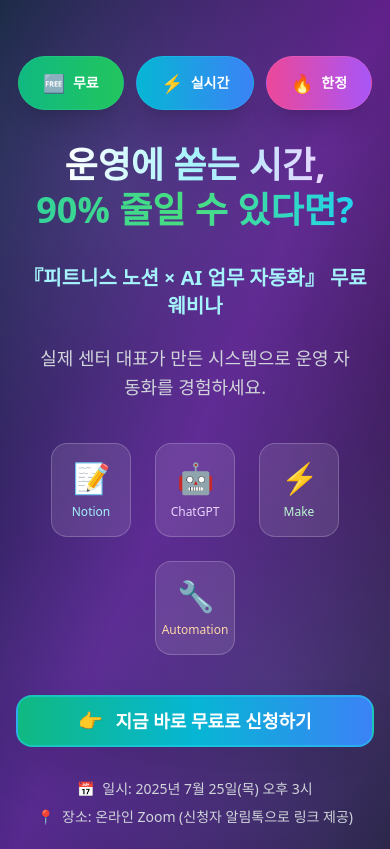
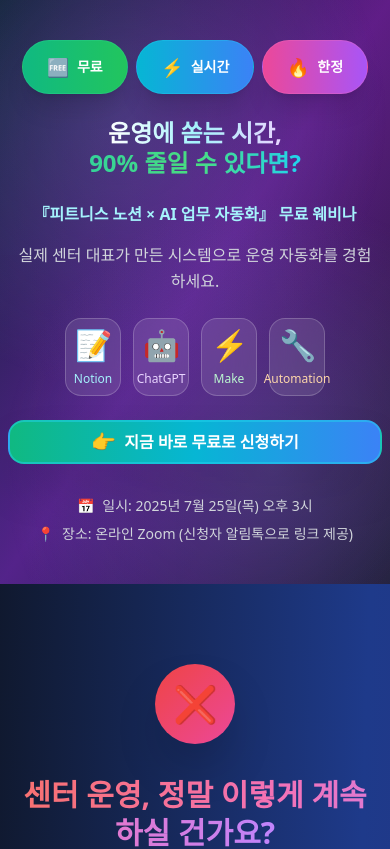
Before and after one commit to lvupcrm/landing, a Next.js app: page / in a window 390 px wide. Shown: the top 849 px of the page. Built offline with nearby package versions, Linux system fonts and the light colour scheme.

Commit message:
Enhance mobile optimization: responsive paddings, font sizes, grid layouts, and touch-friendly spacing

```diff
--- a/app/page.tsx
+++ b/app/page.tsx
@@ -5,7 +5,7 @@ import Link from "next/link";
 
 export default function WebinarLandingPage() {
   return (
-    <div className="flex flex-col items-center min-h-screen bg-gradient-to-br from-slate-900 via-blue-900 to-indigo-900 relative overflow-hidden">
+    <div className="flex flex-col items-center min-h-screen bg-gradient-to-br from-slate-900 via-blue-900 to-indigo-900 relative overflow-hidden overflow-x-hidden">
       {/* AI Tech Background Pattern */}
       <div className="absolute inset-0 opacity-5 pointer-events-none">
         <div className="absolute top-20 left-20 w-32 h-32 border border-cyan-400 rounded-full animate-pulse"></div>
@@ -16,7 +16,7 @@ export default function WebinarLandingPage() {
       </div>
 
       {/* Hero Section */}
-      <section id="hero" className="w-full bg-gradient-to-br from-slate-900 via-purple-900 to-slate-900 text-white py-14 md:py-24 px-4 text-center relative overflow-hidden">
+      <section id="hero" className="w-full bg-gradient-to-br from-slate-900 via-purple-900 to-slate-900 text-white py-10 sm:py-14 md:py-24 px-2 sm:px-4 text-center relative overflow-hidden">
         {/* Dynamic Background Elements */}
         <div className="absolute inset-0 bg-gradient-to-r from-cyan-500/10 via-purple-500/10 to-pink-500/10 animate-pulse"></div>
         <div className="absolute top-0 left-0 w-full h-full bg-[radial-gradient(circle_at_30%_20%,rgba(120,119,198,0.3),transparent_50%)]"></div>
@@ -24,7 +24,7 @@ export default function WebinarLandingPage() {
 
         <div className="max-w-4xl mx-auto relative z-10">
           {/* Enhanced Badges */}
-          <div className="flex justify-center gap-3 mb-8 flex-wrap">
+          <div className="flex justify-center gap-2 sm:gap-3 mb-6 sm:mb-8 flex-wrap">
             <span className="bg-gradient-to-r from-emerald-500 to-green-500 text-white px-6 py-3 rounded-full text-sm font-bold shadow-xl flex items-center gap-2 backdrop-blur-sm border border-emerald-400/30">
               <span className="text-lg">🆓</span>무료
             </span>
@@ -36,7 +36,7 @@ export default function WebinarLandingPage() {
             </span>
           </div>
 
-          <h1 className="text-4xl sm:text-5xl md:text-6xl font-black mb-8 leading-tight">
+          <h1 className="text-2xl xs:text-3xl sm:text-4xl md:text-5xl lg:text-6xl font-black mb-6 sm:mb-8 leading-tight">
             <span className="bg-gradient-to-r from-white via-cyan-200 to-purple-200 bg-clip-text text-transparent">
               운영에 쏟는 시간,
             </span>
@@ -46,35 +46,35 @@ export default function WebinarLandingPage() {
             </span>
           </h1>
 
-          <h2 className="text-xl sm:text-2xl md:text-3xl font-bold mb-6 text-cyan-200">
+          <h2 className="text-base xs:text-lg sm:text-2xl md:text-3xl font-bold mb-4 sm:mb-6 text-cyan-200">
             『피트니스 노션 × AI 업무 자동화』 무료 웨비나
           </h2>
 
-          <p className="text-lg sm:text-xl md:text-2xl mb-10 px-4 text-gray-300 leading-relaxed">
+          <p className="text-base sm:text-lg md:text-xl mb-6 sm:mb-10 px-2 sm:px-4 text-gray-300 leading-relaxed">
             실제 센터 대표가 만든 시스템으로 운영 자동화를 경험하세요.
           </p>
 
           {/* Enhanced AI Tools */}
-          <div className="flex justify-center items-center gap-6 mb-10 flex-wrap">
-            <div className="bg-white/10 backdrop-blur-md rounded-2xl p-4 border border-white/20 flex flex-col items-center w-20 hover:bg-white/20 transition-all duration-300 group">
+          <div className="flex justify-center items-center gap-3 sm:gap-6 mb-6 sm:mb-10 flex-wrap">
+            <div className="bg-white/10 backdrop-blur-md rounded-2xl p-2 sm:p-4 border border-white/20 flex flex-col items-center w-14 sm:w-20 hover:bg-white/20 transition-all duration-300 group">
               <span className="text-3xl group-hover:scale-110 transition-transform">📝</span>
               <span className="text-xs text-cyan-200 mt-2 font-medium">Notion</span>
             </div>
-            <div className="bg-white/10 backdrop-blur-md rounded-2xl p-4 border border-white/20 flex flex-col items-center w-20 hover:bg-white/20 transition-all duration-300 group">
+            <div className="bg-white/10 backdrop-blur-md rounded-2xl p-2 sm:p-4 border border-white/20 flex flex-col items-center w-14 sm:w-20 hover:bg-white/20 transition-all duration-300 group">
               <span className="text-3xl group-hover:scale-110 transition-transform">🤖</span>
               <span className="text-xs text-purple-200 mt-2 font-medium">ChatGPT</span>
             </div>
-            <div className="bg-white/10 backdrop-blur-md rounded-2xl p-4 border border-white/20 flex flex-col items-center w-20 hover:bg-white/20 transition-all duration-300 group">
+            <div className="bg-white/10 backdrop-blur-md rounded-2xl p-2 sm:p-4 border border-white/20 flex flex-col items-center w-14 sm:w-20 hover:bg-white/20 transition-all duration-300 group">
               <span className="text-3xl group-hover:scale-110 transition-transform">⚡</span>
               <span className="text-xs text-green-200 mt-2 font-medium">Make</span>
             </div>
-            <div className="bg-white/10 backdrop-blur-md rounded-2xl p-4 border border-white/20 flex flex-col items-center w-20 hover:bg-white/20 transition-all duration-300 group">
+            <div className="bg-white/10 backdrop-blur-md rounded-2xl p-2 sm:p-4 border border-white/20 flex flex-col items-center w-14 sm:w-20 hover:bg-white/20 transition-all duration-300 group">
               <span className="text-3xl group-hover:scale-110 transition-transform">🔧</span>
               <span className="text-xs text-orange-200 mt-2 font-medium">Automation</span>
             </div>
           </div>
 
-          <Button asChild size="lg" className="bg-gradient-to-r from-emerald-500 via-cyan-500 to-blue-500 text-white font-bold text-lg sm:text-xl px-10 py-6 rounded-2xl shadow-2xl hover:from-emerald-600 hover:via-cyan-600 hover:to-blue-600 transition-all duration-300 border-2 border-cyan-400/50 flex items-center gap-3 mx-auto group hover:scale-105" aria-label="무료 웨비나 신청하기">
+          <Button asChild size="lg" className="bg-gradient-to-r from-emerald-500 via-cyan-500 to-blue-500 text-white font-bold text-base sm:text-lg md:text-xl px-6 sm:px-10 py-4 sm:py-6 rounded-2xl shadow-2xl hover:from-emerald-600 hover:via-cyan-600 hover:to-blue-600 transition-all duration-300 border-2 border-cyan-400/50 flex items-center gap-2 sm:gap-3 mx-auto group hover:scale-105" aria-label="무료 웨비나 신청하기">
             <Link href="https://tally.so/r/nGE1Zk" target="_blank">
               <span className="text-xl group-hover:rotate-12 transition-transform">👉</span> 지금 바로 무료로 신청하기
             </Link>
```
